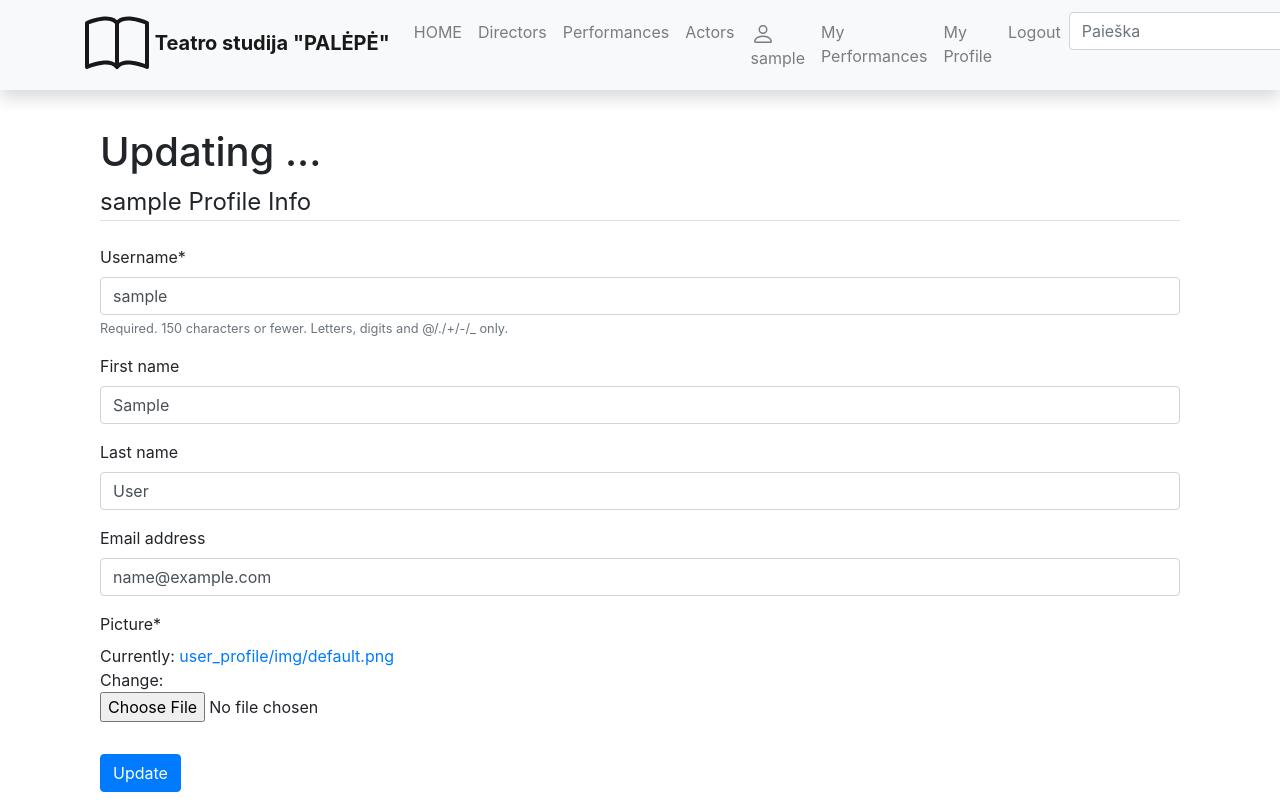
After one commit to Jo123Pa/Theatre, a Django app: page /profile/update/ in a window 1280 px wide. The commit adds this page. Run offline with Django 4.2, Linux system fonts and the light colour scheme; the visitor is signed in with stand-in values (Sample User, id 1); some libraries are stand-ins or nearby versions.

Commit message:
user update form, registration form, add messages

```diff
--- a/mysite/mysite/settings.py
+++ b/mysite/mysite/settings.py
@@ -12,6 +12,7 @@ https://docs.djangoproject.com/en/4.0/ref/settings/
 from django.contrib.messages import constants as messages
 from pathlib import Path
 import os
+
 
 # Build paths inside the project like this: BASE_DIR / 'subdir'.
 BASE_DIR = Path(__file__).resolve().parent.parent
@@ -48,6 +49,7 @@ INSTALLED_APPS = [
     'django.contrib.sessions',
     'django.contrib.messages',
     'django.contrib.staticfiles',
+    'crispy_forms',
 ]
 
 MIDDLEWARE = [
--- a/mysite/theater/templates/theater/base.html
+++ b/mysite/theater/templates/theater/base.html
@@ -70,6 +70,11 @@
               <input name="query" class="form-control" type="text" placeholder="Paieška">
           </form>
         </li>
+        {% if user.is_authenticated and user.is_superuser %}
+        <li class="nav-item">
+          <a class="nav-link" href="{% url 'admin:index' %}">Admin</a>
+        </li>
+        {% endif %}
       </ul>
     </div>
   </div>
--- /dev/null
+++ b/mysite/user_profile/forms.py
@@ -0,0 +1,15 @@
+from django import forms
+from django.contrib.auth import get_user_model
+from . import models
+
+
+class ProfileUpdateForm(forms.ModelForm):
+    class Meta:
+        model = models.Profile
+        fields = ('picture',)
+
+
+class UserUpdateForm(forms.ModelForm):
+    class Meta:
+        model = get_user_model()
+        fields = ('username', 'first_name', 'last_name', 'email', )
--- a/mysite/user_profile/models.py
+++ b/mysite/user_profile/models.py
@@ -2,7 +2,7 @@ from tabnanny import verbose
 from django.db import models
 from django.utils.translation import gettext_lazy as _
 from django.contrib.auth import get_user_model
-# from PIL import Image
+from PIL import Image
 
 
 class Profile(models.Model):
@@ -21,14 +21,15 @@ class Profile(models.Model):
     def __str__(self):
         return f'{str(self.user)} {_("profile")}'
 
+
+    def save(self, *args, **kwargs):
+        super().save(*args, **kwargs)
+        picture = Image.open(self.picture.path)
+        if picture.height > 300 or picture.width > 300:
+            output_size = (300, 300)
+            picture.thumbnail(output_size)
+            picture.save(self.picture.path)
+
     class Meta:
         verbose_name = _("user profile")
         verbose_name_plural = _("user profiles")
-
-    # def save(self, *args, **kwargs):
-    #     super().save(*args, **kwargs)
-    #     picture = Image.open(self.picture.path)
-    #     if picture.height > 300 or picture.width > 300:
-    #         output_size = (300, 300)
-    #         picture.thumbnail(output_size)
-    #         picture.save(self.picture.path)
--- a/mysite/user_profile/signals.py
+++ b/mysite/user_profile/signals.py
@@ -12,4 +12,7 @@ def create_profile(sender, instance, created, **kwargs):
 
 @receiver(post_save, sender=get_user_model())
 def save_profile(sender, instance, **kwargs):
-    instance.profile.save()
+    if hasattr(instance, 'profile'):
+        instance.profile.save()
+    else:
+        Profile.objects.create(user=instance)
--- a/mysite/user_profile/templates/user_profile/profile.html
+++ b/mysite/user_profile/templates/user_profile/profile.html
@@ -1,5 +1,6 @@
 {% extends 'theater/base.html' %}
 {% load static %}
+{% load crispy_forms_tags i18n %}
 {% block content %}
 <div class="content-section">
     <div class="media">
@@ -8,8 +9,9 @@
         <div class="media-body">
             <h2 class="account-heading">{{ user.username }}</h2>
             {% if user.first_name or user.last_name %}
-                <h2>{{ user.first_name }} {{ user.last_name }}</h2>
+                <h3>{{ user.first_name }} {{ user.last_name }}</h3>
                 <p class="text-secondary">{{ user.email }}</p>
+                <p class="text-secondary"><a href="{% url 'profile-update' %}">Update Profile</a></p>
             {% endif %}
         </div>
     </div>
--- /dev/null
+++ b/mysite/user_profile/templates/user_profile/profile_update.html
@@ -0,0 +1,18 @@
+{% extends 'theater/base.html' %}
+{% load crispy_forms_tags %}
+{% block content %}
+<div class="container">
+    <h1>Updating ...</h1>
+    <form action="" method="post" enctype="multipart/form-data">
+        {% csrf_token %}
+        <fieldset class="form-group">
+            <legend class="border-bottom mb-4">{{ user }} Profile Info</legend>
+            {{ user_form|crispy }}
+            {{ profile_form|crispy }}
+        </fieldset>
+        <div class="form-group">
+            <button class="btn btn-primary" type="submit">Update</button>
+        </fieldset>
+    </form>
+</div>
+{% endblock content %}
--- a/mysite/user_profile/urls.py
+++ b/mysite/user_profile/urls.py
@@ -4,4 +4,5 @@ from .import views
 urlpatterns = [
     path('register/', views.register, name='register'),
     path('profile/', views.profile, name='profile'),
+    path('update/', views.update_profile, name = 'profile-update'),
 ]
--- a/mysite/user_profile/views.py
+++ b/mysite/user_profile/views.py
@@ -8,21 +8,44 @@ from django.conf import settings
 from django.utils.translation import gettext_lazy as _
 from django.contrib import messages
 from django.contrib.auth.forms import User
+from . forms import UserUpdateForm, ProfileUpdateForm
+from django.urls import reverse_lazy
 
 @login_required
 def profile(request):
     return render(request, 'user_profile/profile.html')
 
+
+@login_required
+def update_profile(request):
+    if request.method == "POST":
+        user_form = UserUpdateForm(request.POST, instance=request.user)
+        profile_form = ProfileUpdateForm(request.POST, request.FILES, instance=request.user.profile)
+        if user_form.is_valid() and profile_form.is_valid():
+            user_form.save()
+            profile_form.save()
+            messages.success(request, 'User profile was updated succeefully')
+            return redirect(reverse_lazy('profile'))
+    else:
+        user_form = UserUpdateForm(instance=request.user)
+        profile_form = ProfileUpdateForm(instance=request.user.profile)
+    return render(request, 'user_profile/profile_update.html', {'user_form': user_form, 'profile_form': profile_form})
+
 @csrf_protect
 def register(request):
     if request.method == "POST":
         username = request.POST.get('username')
+        first_name = request.POST.get('first_name')
+        last_name = request.POST.get('last_name')
         email = request.POST.get('email')
         password = request.POST.get('password')
         password2 = request.POST.get('password2')
         is_error = False
         if not username or get_user_model().objects.filter(username=username).exists():
             messages.error(request, _('Username already exists or was not entered.'))
+            is_error = True
+        if not first_name or not last_name:
+            messages.error(request, _('First_name or second_name were not entered'))
             is_error = True
         if not email or get_user_model().objects.filter(email=email).exists():
             messages.error(request, _('User with this email address already exists, or email was entered incorrectly.'))
@@ -38,7 +61,7 @@ def register(request):
         if is_error:
             return redirect('register')
         else:
-            get_user_model().objects.create_user(username=username, email=email, password=password)
+            get_user_model().objects.create_user(username=username, first_name=first_name, last_name=last_name, email=email, password=password)
             messages.success(request, _('User {} was created successfully.').format(username))
             return redirect('login')
     else:
```
Also changed, not shown: mysite/user_profile/templates/user_profile/register.html (+10 -0 lines), mysite/theater/media/user_profile/img/default.png, mysite/theater/media/user_profile/img/kodiaq.jpg (added).
